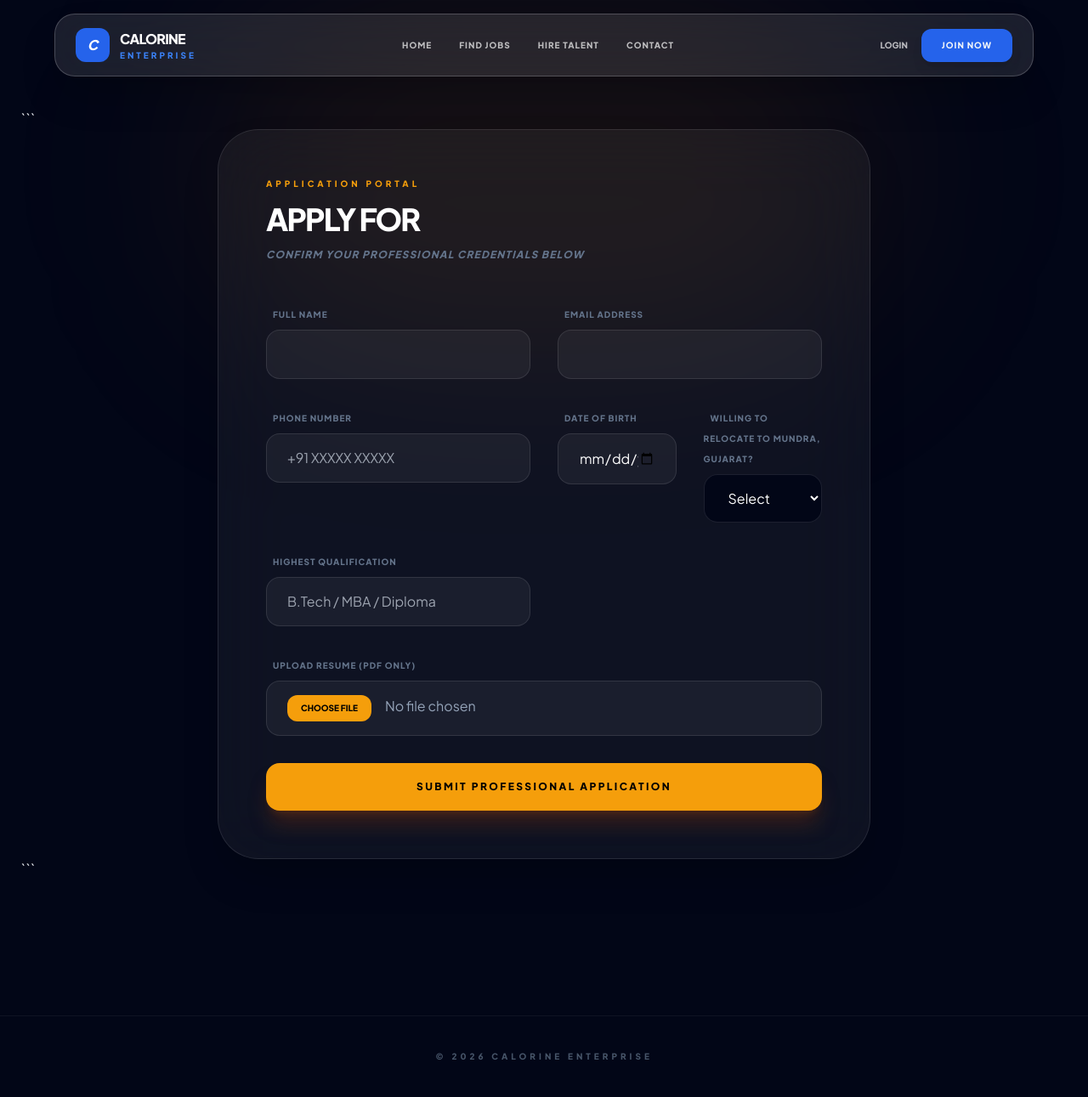
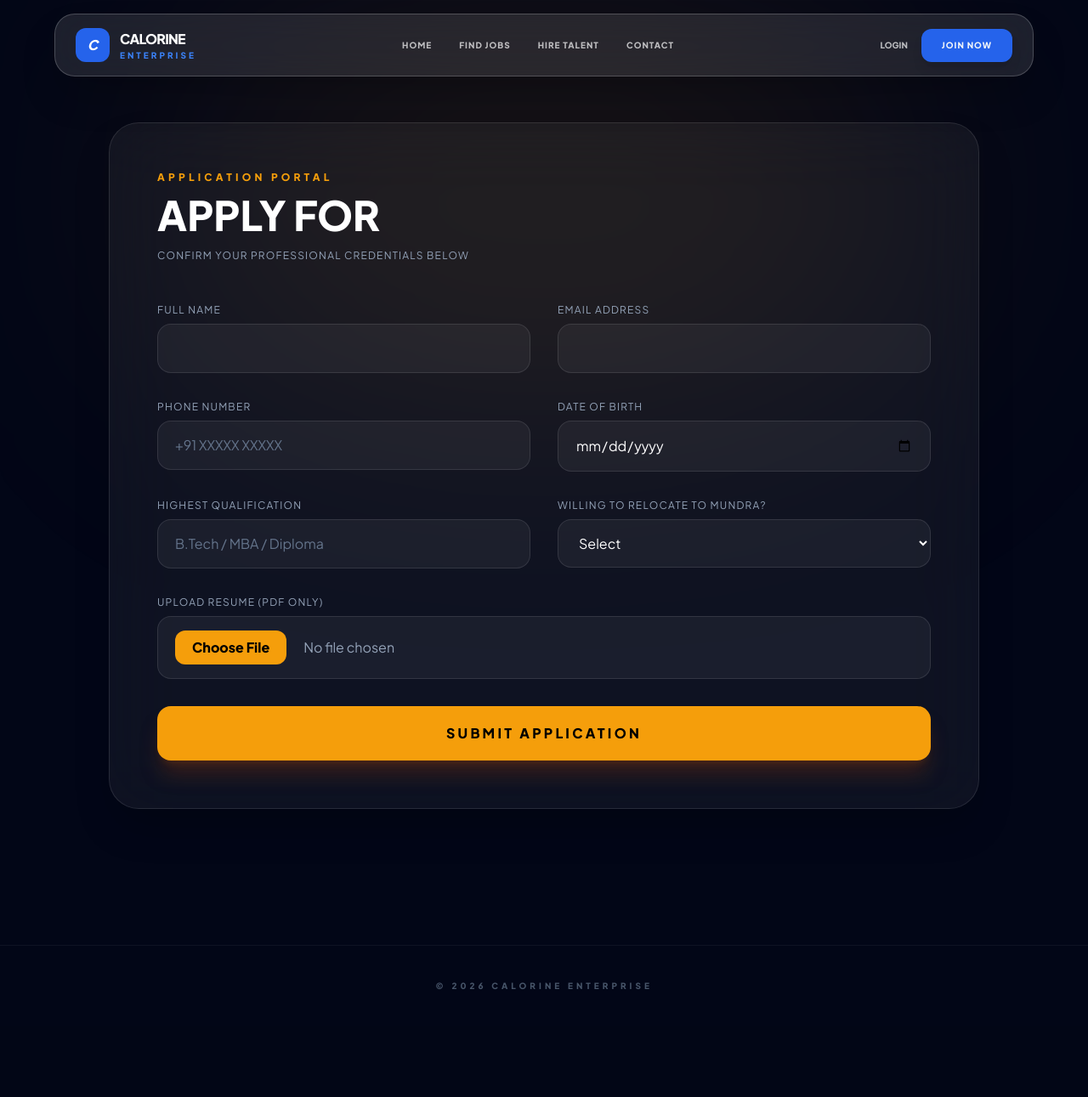
Before and after one commit to gadhvilaxmi26-bot/recruitment, a Django app: template jobportal/templates/jobportal/apply.html in a window 1280 px wide. Shown: the whole page at 85% size. After the commit the page ends 1164 px from the top, so only its background shows below. Run offline with Django 5.2, Linux system fonts and the light colour scheme; the template is opened without the code that fills it, so the values that code supplies are empty; some libraries are stand-ins or nearby versions.

Commit message:
update apply page

````diff
--- a/jobportal/templates/jobportal/apply.html
+++ b/jobportal/templates/jobportal/apply.html
@@ -1,20 +1,19 @@
 {% extends 'jobportal/base.html' %}
 {% block content %}
 
-<section class="min-h-screen pt-32 pb-20 px-6 bg-[#020617] relative overflow-hidden">
+<section class="min-h-screen pt-36 pb-20 px-6 bg-[#020617] relative overflow-hidden">
 
-```
     <!-- Background Glow -->
-<div class="absolute top-0 left-1/2 -translate-x-1/2 w-[800px] h-[400px] bg-amber-600/10 rounded-full blur-[120px] -z-0"></div>
+    <div class="absolute top-0 left-1/2 -translate-x-1/2 w-[900px] h-[450px] bg-amber-500/10 rounded-full blur-[140px]"></div>
 
-<div class="max-w-3xl mx-auto relative z-10">
+    <div class="max-w-5xl mx-auto relative z-10">
 
-    <!-- Success / Error Messages -->
+        <!-- Messages -->
         {% if messages %}
             {% for message in messages %}
-            <div class="mb-8 px-6 py-4 rounded-2xl text-center font-black uppercase tracking-widest text-xs
+                <div class="mb-8 px-6 py-4 rounded-2xl text-center font-bold tracking-wider
                     {% if message.tags == 'success' %}
-                    bg-amber-500/10 border border-amber-500/20 text-amber-400
+                        bg-green-500/10 border border-green-500/20 text-green-400
                     {% else %}
                         bg-red-500/10 border border-red-500/20 text-red-400
                     {% endif %}
@@ -24,40 +23,38 @@
             {% endfor %}
         {% endif %}
 
-    <!-- Main Card -->
-    <div class="bg-white/5 backdrop-blur-2xl border border-white/10 p-10 md:p-14 rounded-[3rem] shadow-2xl">
+        <!-- Card -->
+        <div class="bg-white/5 backdrop-blur-2xl border border-white/10 rounded-[35px] shadow-2xl p-8 md:p-14">
 
             <!-- Heading -->
             <div class="mb-12">
 
-            <h2 class="text-amber-500 font-black text-[10px] uppercase tracking-[0.4em] mb-4">
+                <p class="text-amber-500 uppercase tracking-[0.35em] text-xs font-bold mb-3">
                     Application Portal
-            </h2>
+                </p>
 
-            <h1 class="text-4xl font-black text-white tracking-tighter uppercase leading-none">
-                Apply for <br>
-                <span class="text-amber-500">
+                <h1 class="text-3xl md:text-5xl font-black text-white leading-tight uppercase">
+                    Apply For
+                    <span class="block text-amber-500">
                         {{ job.title }}
                     </span>
                 </h1>
 
-            <p class="text-slate-500 text-xs font-bold uppercase tracking-widest mt-4 italic">
+                <p class="text-slate-400 mt-4 uppercase tracking-widest text-xs">
                     Confirm your professional credentials below
                 </p>
 
             </div>
 
-        <!-- Form -->
             <form method="POST" enctype="multipart/form-data" class="space-y-8">
 
                 {% csrf_token %}
 
-            <!-- Name + Email -->
-            <div class="grid grid-cols-1 md:grid-cols-2 gap-8">
+                <!-- Row 1 -->
+                <div class="grid md:grid-cols-2 gap-8">
 
-                <div class="space-y-2">
-
-                    <label class="text-[10px] font-black text-slate-500 uppercase tracking-widest ml-2">
+                    <div>
+                        <label class="block mb-2 text-xs uppercase tracking-widest text-slate-400">
                             Full Name
                         </label>
 
@@ -66,14 +63,12 @@
                             name="full_name"
                             value="{{ user.username }}"
                             required
-                        class="w-full bg-white/5 border border-white/10 rounded-2xl px-6 py-4 text-white focus:outline-none focus:border-amber-500/50 transition-all font-medium"
+                            class="w-full bg-white/5 border border-white/10 rounded-2xl px-5 py-4 text-white placeholder:text-slate-500 focus:outline-none focus:border-amber-500 focus:ring-2 focus:ring-amber-500/20 transition"
                         >
-
                     </div>
 
-                <div class="space-y-2">
-
-                    <label class="text-[10px] font-black text-slate-500 uppercase tracking-widest ml-2">
+                    <div>
+                        <label class="block mb-2 text-xs uppercase tracking-widest text-slate-400">
                             Email Address
                         </label>
 
@@ -82,19 +77,19 @@
                             name="email"
                             value="{{ user.email }}"
                             required
-                        class="w-full bg-white/5 border border-white/10 rounded-2xl px-6 py-4 text-white focus:outline-none focus:border-amber-500/50 transition-all font-medium"
+                            class="w-full bg-white/5 border border-white/10 rounded-2xl px-5 py-4 text-white placeholder:text-slate-500 focus:outline-none focus:border-amber-500 focus:ring-2 focus:ring-amber-500/20 transition"
                         >
-
                     </div>
 
                 </div>
 
-            <!-- Phone + Qualification -->
-            <div class="grid grid-cols-1 md:grid-cols-2 gap-8">
+                <!-- Row 2 -->
 
-                <div class="space-y-2">
+                <div class="grid md:grid-cols-2 gap-8">
 
-                    <label class="text-[10px] font-black text-slate-500 uppercase tracking-widest ml-2">
+                    <div>
+
+                        <label class="block mb-2 text-xs uppercase tracking-widest text-slate-400">
                             Phone Number
                         </label>
 
@@ -103,45 +98,35 @@
                             name="phone"
                             placeholder="+91 XXXXX XXXXX"
                             required
-                        class="w-full bg-white/5 border border-white/10 rounded-2xl px-6 py-4 text-white focus:outline-none focus:border-amber-500/50 transition-all font-medium"
+                            class="w-full bg-white/5 border border-white/10 rounded-2xl px-5 py-4 text-white placeholder:text-slate-500 focus:outline-none focus:border-amber-500 focus:ring-2 focus:ring-amber-500/20 transition"
                         >
 
                     </div>
 
-                                    <!-- DOB + Relocate -->
-                    <div class="grid grid-cols-1 md:grid-cols-2 gap-8">
+                    <div>
 
-                        <div class="space-y-2">
-                            <label class="text-[10px] font-black text-slate-500 uppercase tracking-widest ml-2">
+                        <label class="block mb-2 text-xs uppercase tracking-widest text-slate-400">
                             Date of Birth
                         </label>
+
                         <input
                             type="date"
                             name="dob"
                             required
-                                class="w-full bg-white/5 border border-white/10 rounded-2xl px-6 py-4 text-white focus:outline-none focus:border-amber-500/50 transition-all font-medium"
+                            class="w-full bg-white/5 border border-white/10 rounded-2xl px-5 py-4 text-white focus:outline-none focus:border-amber-500 focus:ring-2 focus:ring-amber-500/20 transition"
                         >
-                        </div>
 
-                        <div class="space-y-2">
-                            <label class="text-[10px] font-black text-slate-500 uppercase tracking-widest ml-2">
-                                Willing to Relocate to Mundra, Gujarat?
-                            </label>
-                            <select
-                                name="willing_to_relocate"
-                                required
-                                class="w-full bg-[#020617] border border-white/10 rounded-2xl px-6 py-4 text-white focus:outline-none focus:border-amber-500/50 transition-all font-medium"
-                            >
-                                <option value="">Select</option>
-                                <option value="yes">Yes</option>
-                                <option value="no">No</option>
-                            </select>
                     </div>
 
                 </div>
-                                    <div class="space-y-2">
 
-                    <label class="text-[10px] font-black text-slate-500 uppercase tracking-widest ml-2">
+                <!-- Row 3 -->
+
+                <div class="grid md:grid-cols-2 gap-8">
+
+                    <div>
+
+                        <label class="block mb-2 text-xs uppercase tracking-widest text-slate-400">
                             Highest Qualification
                         </label>
 
@@ -150,18 +135,46 @@
                             name="qualification"
                             placeholder="B.Tech / MBA / Diploma"
                             required
-                        class="w-full bg-white/5 border border-white/10 rounded-2xl px-6 py-4 text-white focus:outline-none focus:border-amber-500/50 transition-all font-medium"
+                            class="w-full bg-white/5 border border-white/10 rounded-2xl px-5 py-4 text-white placeholder:text-slate-500 focus:outline-none focus:border-amber-500 focus:ring-2 focus:ring-amber-500/20 transition"
                         >
+
+                    </div>
+
+                    <div>
+
+                        <label class="block mb-2 text-xs uppercase tracking-widest text-slate-400">
+                            Willing to Relocate to Mundra?
+                        </label>
+
+                        <select
+                            name="willing_to_relocate"
+                            required
+                            class="w-full bg-white/5 border border-white/10 rounded-2xl px-5 py-4 text-white focus:outline-none focus:border-amber-500 focus:ring-2 focus:ring-amber-500/20 transition"
+                        >
+                            <option class="bg-slate-900" value="">
+                                Select
+                            </option>
+
+                            <option class="bg-slate-900" value="yes">
+                                Yes
+                            </option>
+
+                            <option class="bg-slate-900" value="no">
+                                No
+                            </option>
+
+                        </select>
 
                     </div>
 
                 </div>
 
                 <!-- Resume -->
-            <div class="space-y-2">
 
-                <label class="text-[10px] font-black text-slate-500 uppercase tracking-widest ml-2">
-                    Upload Resume (PDF ONLY)
+                <div>
+
+                    <label class="block mb-2 text-xs uppercase tracking-widest text-slate-400">
+                        Upload Resume (PDF Only)
                     </label>
 
                     <input
@@ -169,29 +182,29 @@
                         name="resume"
                         accept=".pdf"
                         required
-                    class="w-full bg-white/5 border border-white/10 rounded-2xl px-6 py-4 text-slate-400
+                        class="w-full bg-white/5 border border-white/10 rounded-2xl px-5 py-4 text-slate-400
                         file:bg-amber-500
                         file:text-black
                         file:border-0
-                    file:px-4
+                        file:px-5
                         file:py-2
                         file:rounded-xl
-                    file:text-[10px]
-                    file:font-black
-                    file:uppercase
-                    file:mr-4
-                    hover:file:bg-white
+                        file:font-bold
+                        file:mr-5
+                        file:hover:bg-white
+                        file:transition
                         cursor-pointer"
                     >
 
                 </div>
 
                 <!-- Submit -->
+
                 <button
                     type="submit"
-                class="w-full bg-amber-500 text-black py-5 rounded-2xl font-black text-xs uppercase tracking-[0.2em] shadow-xl shadow-amber-900/40 hover:bg-white transition-all transform hover:-translate-y-1"
+                    class="w-full bg-amber-500 hover:bg-white text-black font-black uppercase tracking-[0.2em] py-5 rounded-2xl transition duration-300 hover:-translate-y-1 shadow-xl shadow-amber-900/40"
                 >
-                Submit Professional Application
+                    Submit Application
                 </button>
 
             </form>
@@ -199,7 +212,6 @@
         </div>
 
     </div>
-```
 
 </section>
 
````
Lines whose indentation alone changed are shown as unchanged.
